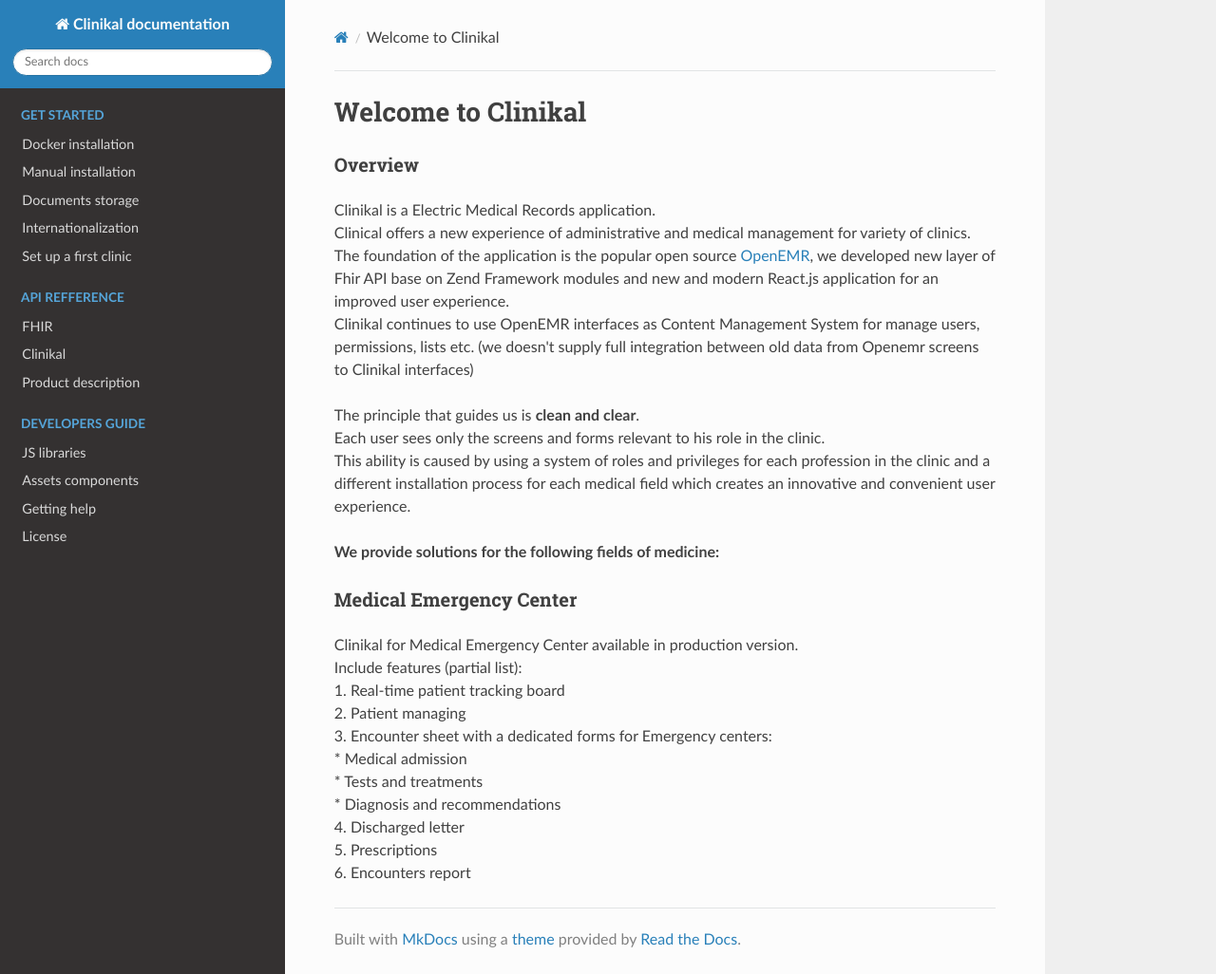
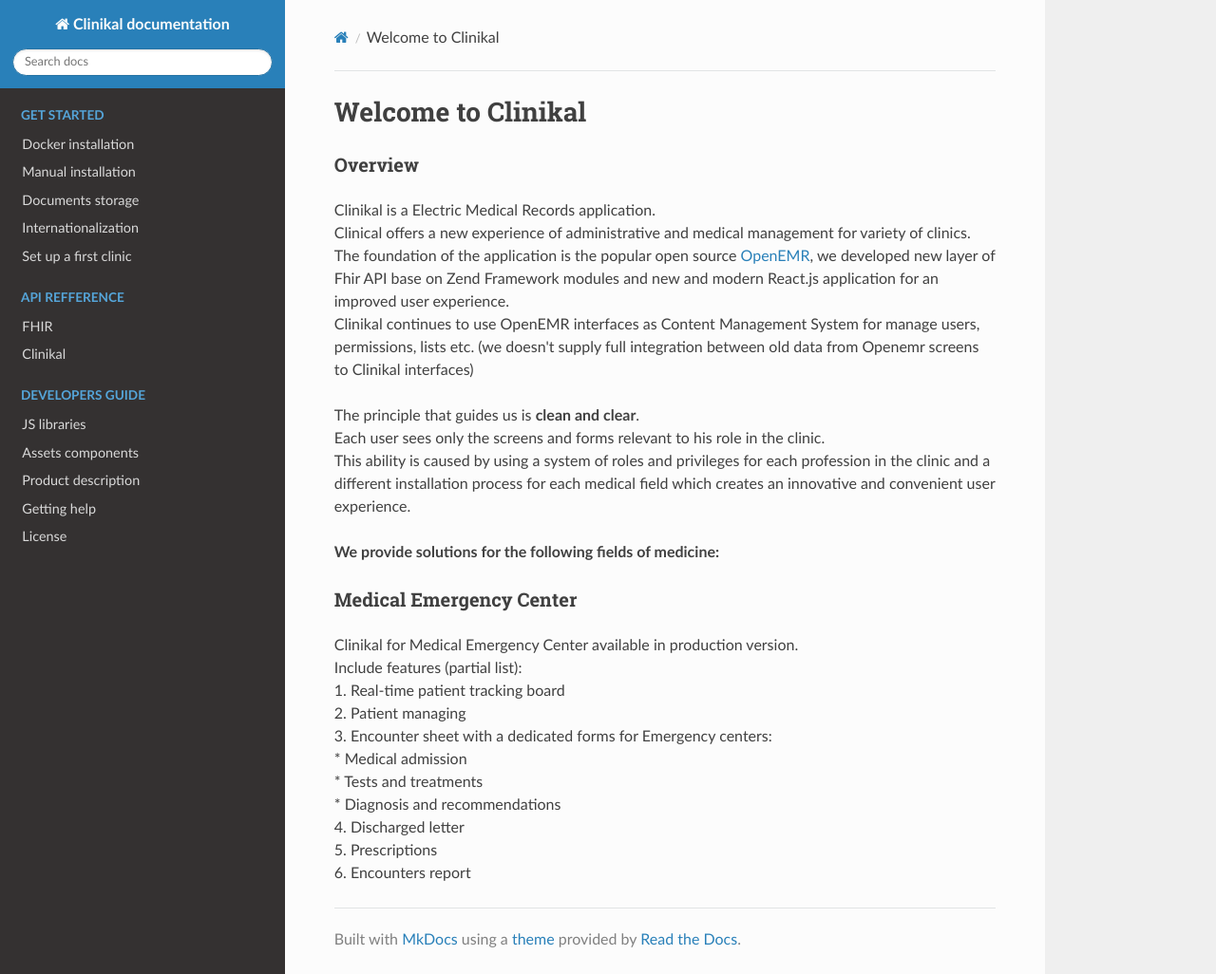
Before and after one commit to MohGovIL/Clinical-Documentation, an MkDocs documentation site: the page built from docs/index.md, in a window 1280 px wide and 1026 px high. Shown: the whole window at 95% size. Built offline with MkDocs 1.6.1, drawn with Linux system fonts in a browser that asks for light colours; nearby versions of some CDN libraries; part of the change alters nothing that is shown.

```diff
--- a/mkdocs.yml
+++ b/mkdocs.yml
@@ -9,10 +9,10 @@ nav:
     - API refference:
         - FHIR: api/fhir.md
         - Clinikal: api/clinikal.md
-    - Product description: product_desc/product_desc.md
     - Developers guide:
           - JS libraries: technical_details/client_side_libraries.md
           - Assets components: technical_details/assets_components.md
+    - Product description: product_desc/product_desc.md
     - Getting help: getting_help.md
     - License: license.md
 theme: readthedocs
```
